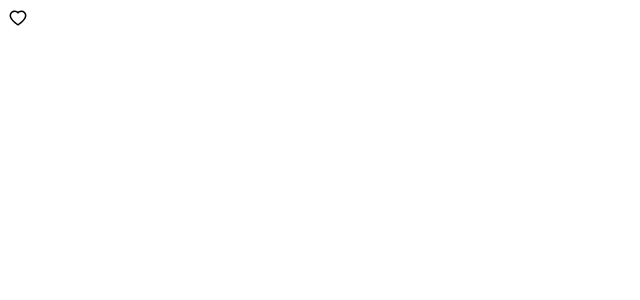
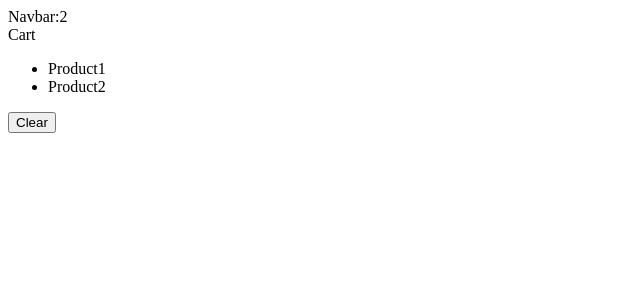
Before and after one commit to ajju8108/React, a React (Vite) app: page / in a window 1280 px wide. Shown: the top 300 px of the page, without its empty margins (0-640 px from the left). Built offline with nearby package versions, Linux system fonts and the light colour scheme.

Commit message:
Sharing State between Components

```diff
--- a/src/App.tsx
+++ b/src/App.tsx
@@ -1,35 +1,48 @@
-import { useState } from "react";
-import Alert from "./components/Alert";
+/* import { useState } from "react";
+import Alert from "./components/Alert/Alert";
 import ExeAlert from "./components/Exe1/ExeAlert";
 import ExeButton from "./components/Exe1/ExeButton";
 import ListGroup from "./components/ListGroup";
 import { BsFillCalendarFill } from "react-icons/bs";
-import Like from "./components/Exe1/Like";
+import Like from "./components/Exe1/Like"; */
+
+import { useState } from "react";
+import Cart from "./Managing State/Sharing State/Cart";
+import Nav from "./Managing State/Sharing State/Nav";
 
 function App() {
-  const [alertVisible, setalertVisible] = useState(false);
+  /*  const [alertVisible, setalertVisible] = useState(false);
   let items = ["New York", "San Francisco", "Tokyo", "London", "Paris"];
   const handleSelectItem = (item: string) => {
     console.log(item);
   };
   const handleOnClick = () => {
     console.log("button clicked");
-  };
+  }; */
+  {
+    /* Managing State */
+  }
+  const [cartItems, setCartItems] = useState(["Product1", "Product2"]);
 
   return (
     <div className="App">
-      {/* <ListGroup items={items} heading="Cities" onSelect={handleSelectItem} /> */}
+      {/*  <ListGroup items={items} heading="Cities" onSelect={handleSelectItem} />
 
-      {/* {alertVisible && (
+      {alertVisible && (
         <ExeAlert onClose={() => setalertVisible(false)}>My Alert</ExeAlert>
-      )} */}
-      {/* <ExeButton onClick={() => setalertVisible(true)}>MyBUtton</ExeButton> */}
-      {/* <BsFillCalendarFill color="red" size={60} /> */}
+      )}
+      <ExeButton onClick={() => setalertVisible(true)}>MyBUtton</ExeButton>
+      <BsFillCalendarFill color="red" size={60} />
       <Like
         onClick={() => {
           console.log("clicked");
         }}
-      />
+      /> */}
+
+      {/* Managing State */}
+
+      <Nav cartItemsCount={cartItems.length} />
+      <Cart cartItems={cartItems} onClear={() => setCartItems([])} />
     </div>
   );
 }
--- /dev/null
+++ b/src/Managing State/Sharing State/Cart.tsx
@@ -0,0 +1,18 @@
+import React from "react";
+interface Props {
+  cartItems: string[];
+  onClear: () => void;
+}
+export default function Cart({ cartItems, onClear }: Props) {
+  return (
+    <>
+      <div>Cart</div>
+      <ul>
+        {cartItems.map((item) => (
+          <li key={item}>{item}</li>
+        ))}
+      </ul>
+      <button onClick={onClear}>Clear</button>
+    </>
+  );
+}
--- /dev/null
+++ b/src/Managing State/Sharing State/Nav.tsx
@@ -0,0 +1,7 @@
+import React from "react";
+interface Props {
+  cartItemsCount: number;
+}
+export default function Nav({ cartItemsCount }: Props) {
+  return <div>Navbar:{cartItemsCount}</div>;
+}
```
Also changed, not shown: src/components/Alert/Alert.tsx (renamed from src/components/Alert.tsx).
